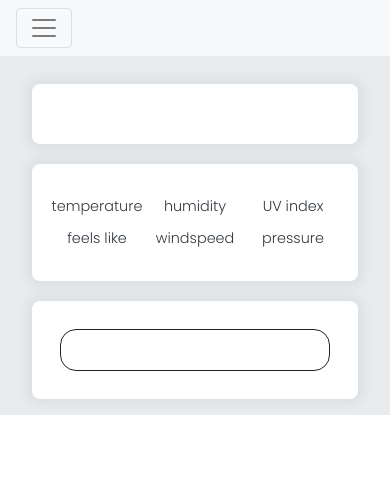
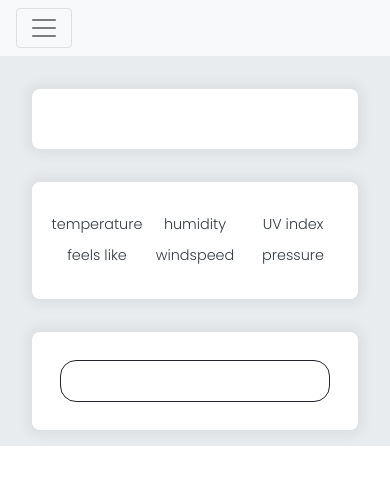
Before and after one commit to jamescalverley/weather-app__open-weather-api, a website: page public/index.html in a window 390 px wide. Drawn offline with nearby package versions, Linux system fonts and the light colour scheme; no server answers.

Commit message:
fixes UI issues for mobile

```diff
--- a/public/style.css
+++ b/public/style.css
@@ -224,7 +224,7 @@ body {
 
 @media (max-width: 1100px) {
   .main {
-    height: auto;
+    height: 100vh;
   }
   .container-search {
     align-content: center;
@@ -268,8 +268,8 @@ body {
 }
 
 @media (max-width: 768px) {
-  .main {
-    width: 100vw;
+  .display {
+    margin-top: 0.8rem;
   }
   .theme-toggle-container {
     display: inline-block;
@@ -302,13 +302,6 @@ body {
 }
 
 @media (max-width: 576px) {
-  .main {
-    display: flex;
-    flex-direction: column;
-    height: auto;
-    padding-top: 0;
-    padding-bottom: 1rem;
-  }
   .current-title-t {
     margin-left: 0;
   }
```
